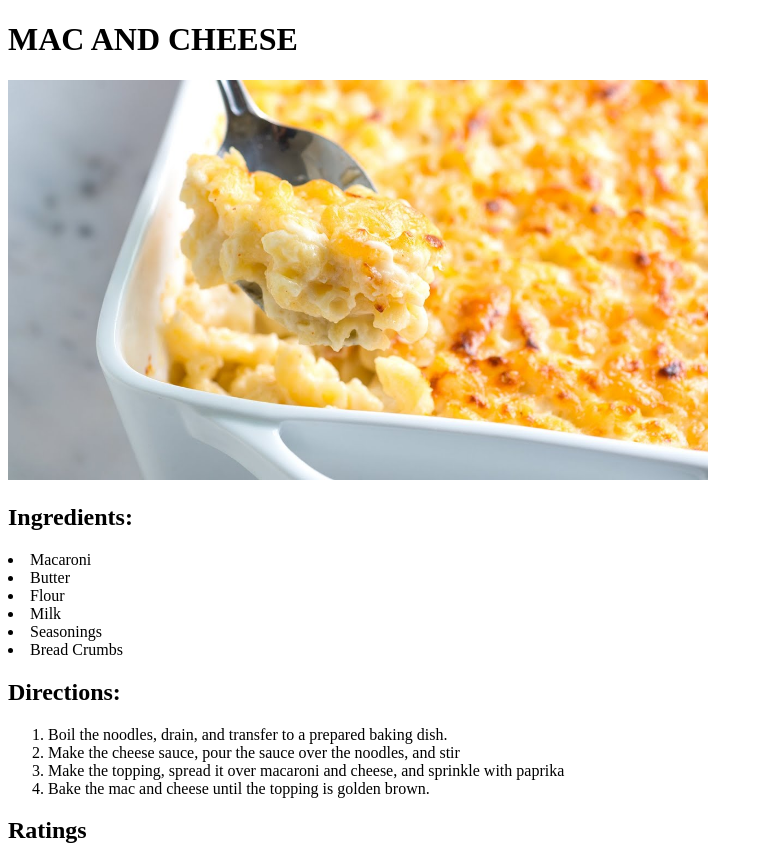
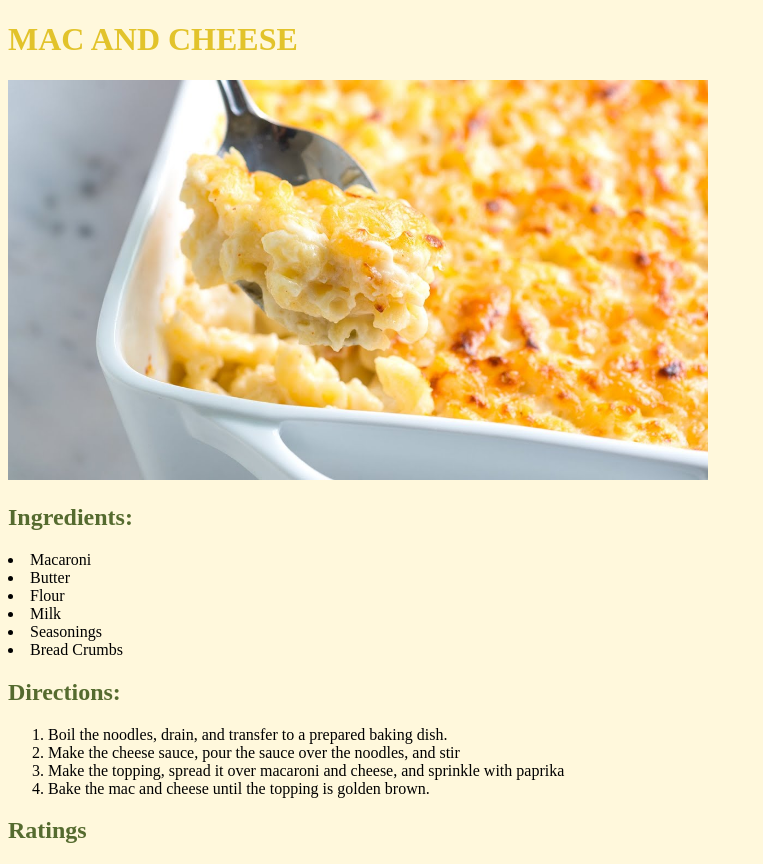
Before and after one commit to ledetamare/odin-recipes, a plain HTML site: page recipes/macandcheese.html in a window 1280 px wide. Shown: the whole page, without its empty margins (0-763 px from the left). Drawn offline with Linux system fonts and the light colour scheme.

Commit message:
second commit

```diff
--- a/recipes/macandcheese.html
+++ b/recipes/macandcheese.html
@@ -6,12 +6,18 @@
 <head>
 
 <meta charset="UTF-8">
+<style>
+h2{color:darkolivegreen;}
 
+* {background-color:cornsilk;}
+
+</style>
 </head>
 
 <body>
 
-<h1> MAC AND CHEESE</h1>
+  <h1 style="color:rgb(226, 195, 43);">MAC AND CHEESE </h1>
+
 <img src="./images/mac.jpg" height="400" width="700">
 <p>
     <h2> Ingredients: </h2>
@@ -34,9 +40,13 @@
 
 </ol>
 
-<p>
+<div>
   <h2> Ratings </h2>
-  </p>
+</div>
+
+
+
+
 </body>
 
 </html>
--- /dev/null
+++ b/styles.css
@@ -0,0 +1 @@
+p {color:aqua;}
```
Also changed, not shown: index.html (+2 -0 lines), recipes/lasagna.html (+6 -3 lines), 2 other files.
